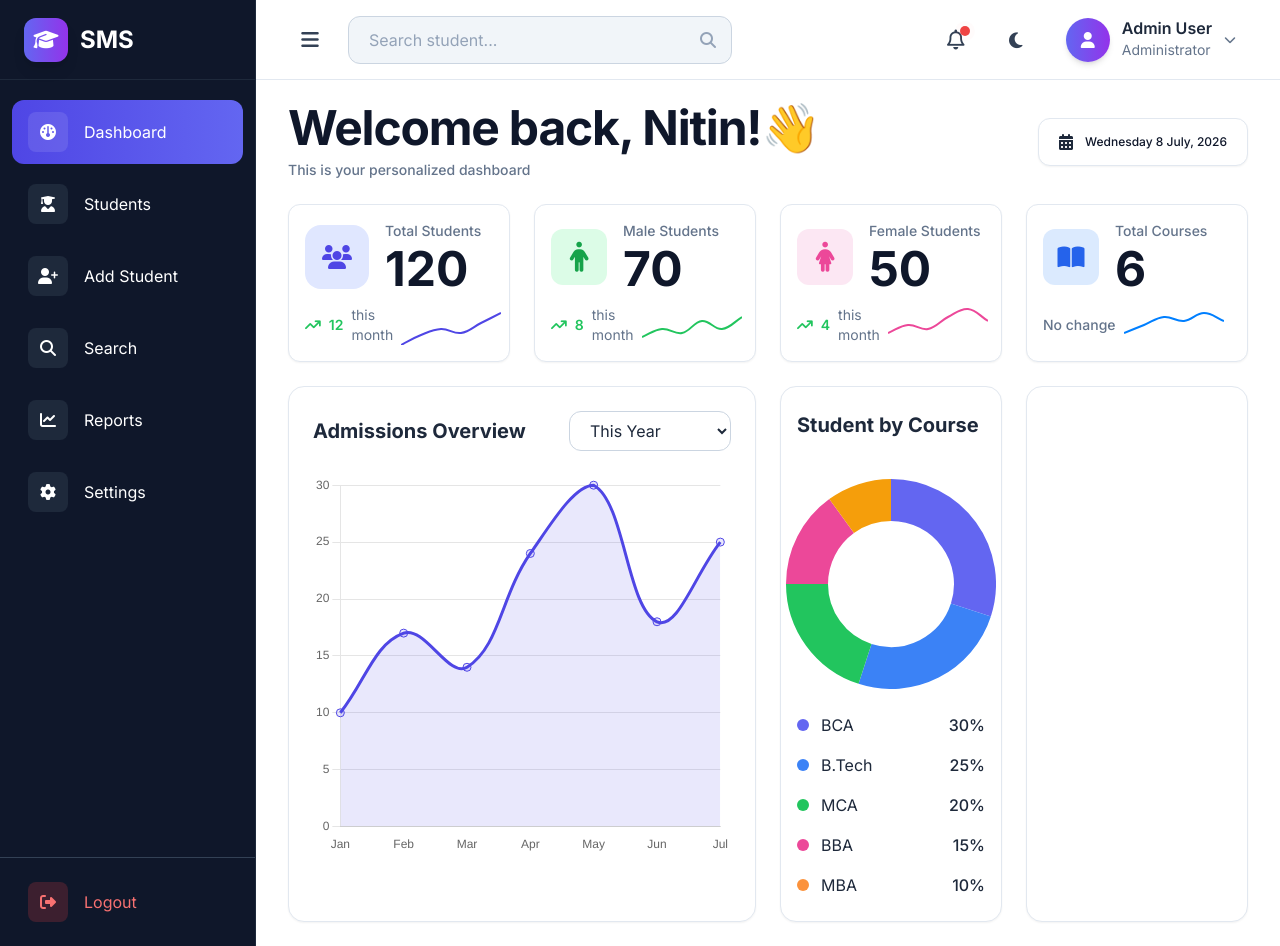
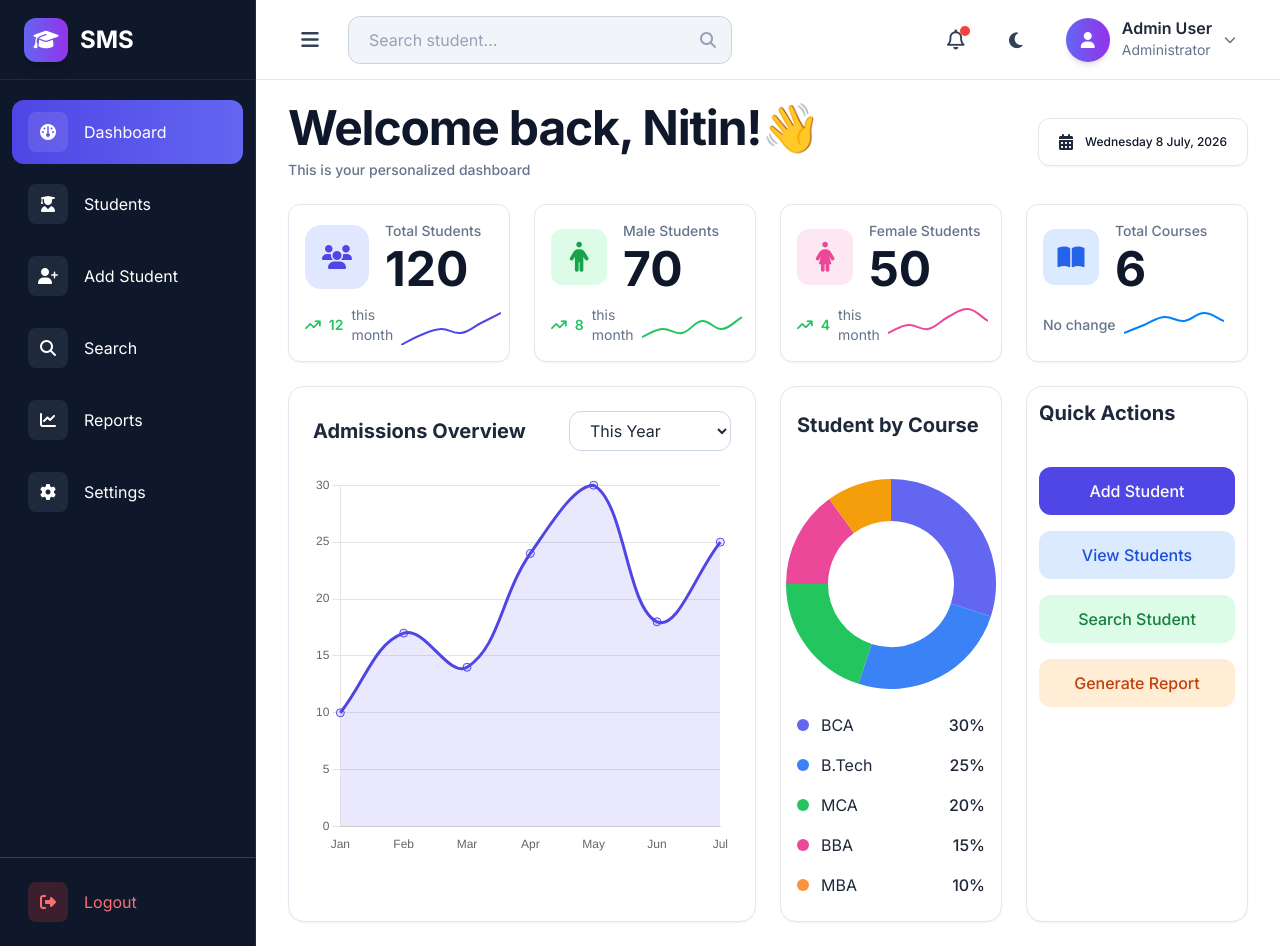
Before and after one commit to Nitin0259/Student-Management-System, a Django app: page /dashboard/ in a window 1280 px wide. Run offline with Django 5.2, Linux system fonts and the light colour scheme; a user stored in the database is signed in; some libraries are stand-ins or nearby versions.

Commit message:
Add Cards

```diff
--- a/MainApp/templates/dashboard.html
+++ b/MainApp/templates/dashboard.html
@@ -120,7 +120,8 @@
     </div>
   </div>
 
-  <div class="bg-white dark:bg-slate-800 rounded-2xl shadow-sm border border-slate-200 dark:border-slate-700 px-4 py-6">
+  <div
+    class="bg-white dark:bg-slate-800 rounded-2xl shadow-sm hover:shadow-lg border border-slate-200 dark:border-slate-700 px-4 py-6">
 
     <h2 class="text-xl font-bold text-slate-800 dark:text-white mb-10">
       Student by Course
@@ -184,8 +185,31 @@
   </div>
 
   <div class="bg-white dark:bg-slate-800 rounded-2xl shadow-sm border border-slate-200 dark:border-slate-700 p-3">
+    <h2 class="text-xl font-bold text-slate-800 dark:text-white mb-10">
+      Quick Actions
+    </h2>
 
+    <div class="space-y-4">
+
+      <button class="w-full rounded-xl bg-indigo-600 hover:bg-indigo-700 text-white py-3 font-medium transition">
+        Add Student
+      </button>
+
+      <button class="w-full rounded-xl bg-blue-100 text-blue-700 py-3 font-medium">
+        View Students
+      </button>
+
+      <button class="w-full rounded-xl bg-green-100 text-green-700 py-3 font-medium">
+        Search Student
+      </button>
+
+      <button class="w-full rounded-xl bg-orange-100 text-orange-700 py-3 font-medium">
+        Generate Report
+      </button>
+
+    </div>
   </div>
+
 </div>
 
 {% endblock %}
```
Also changed, not shown: db.sqlite3.
